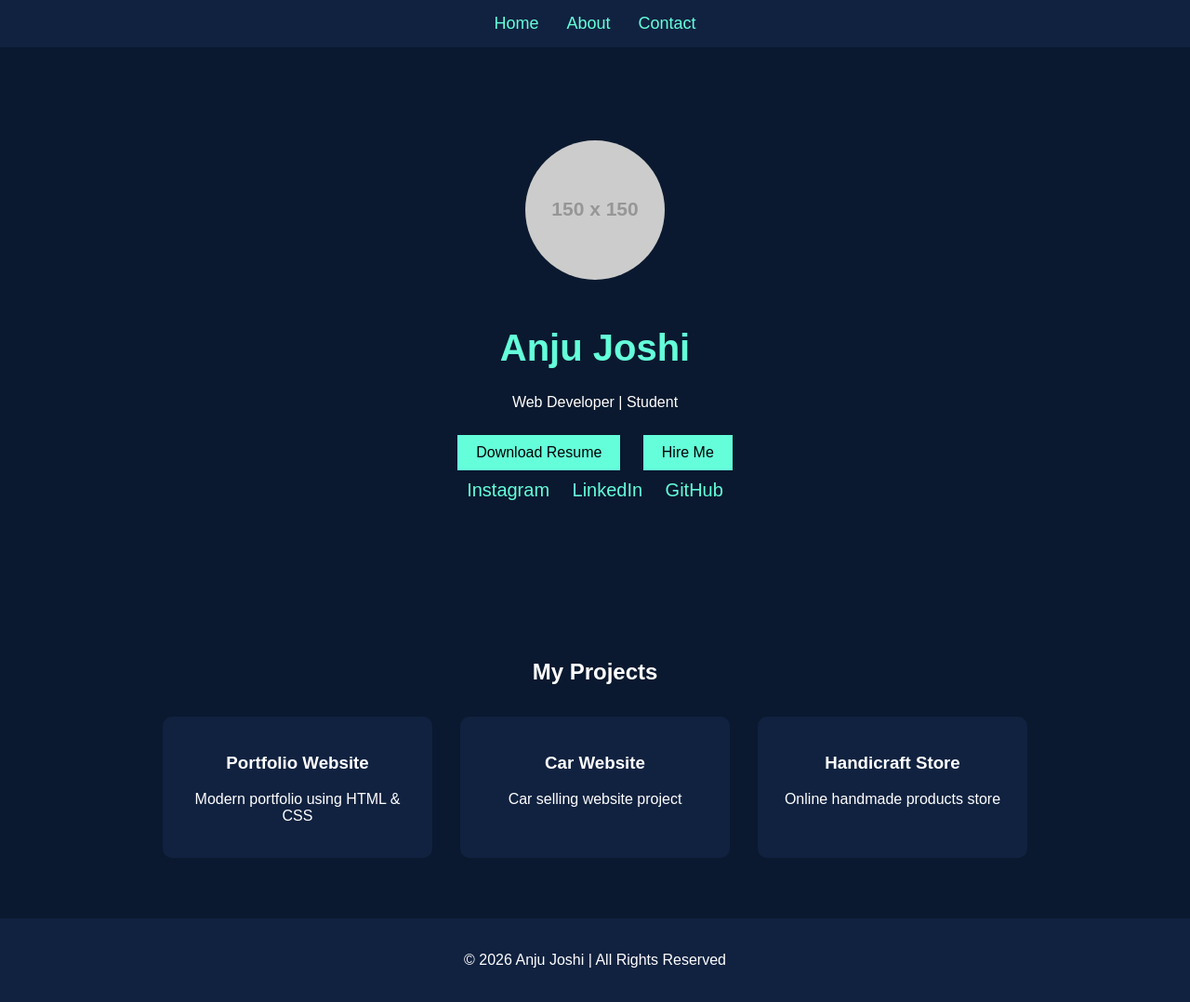
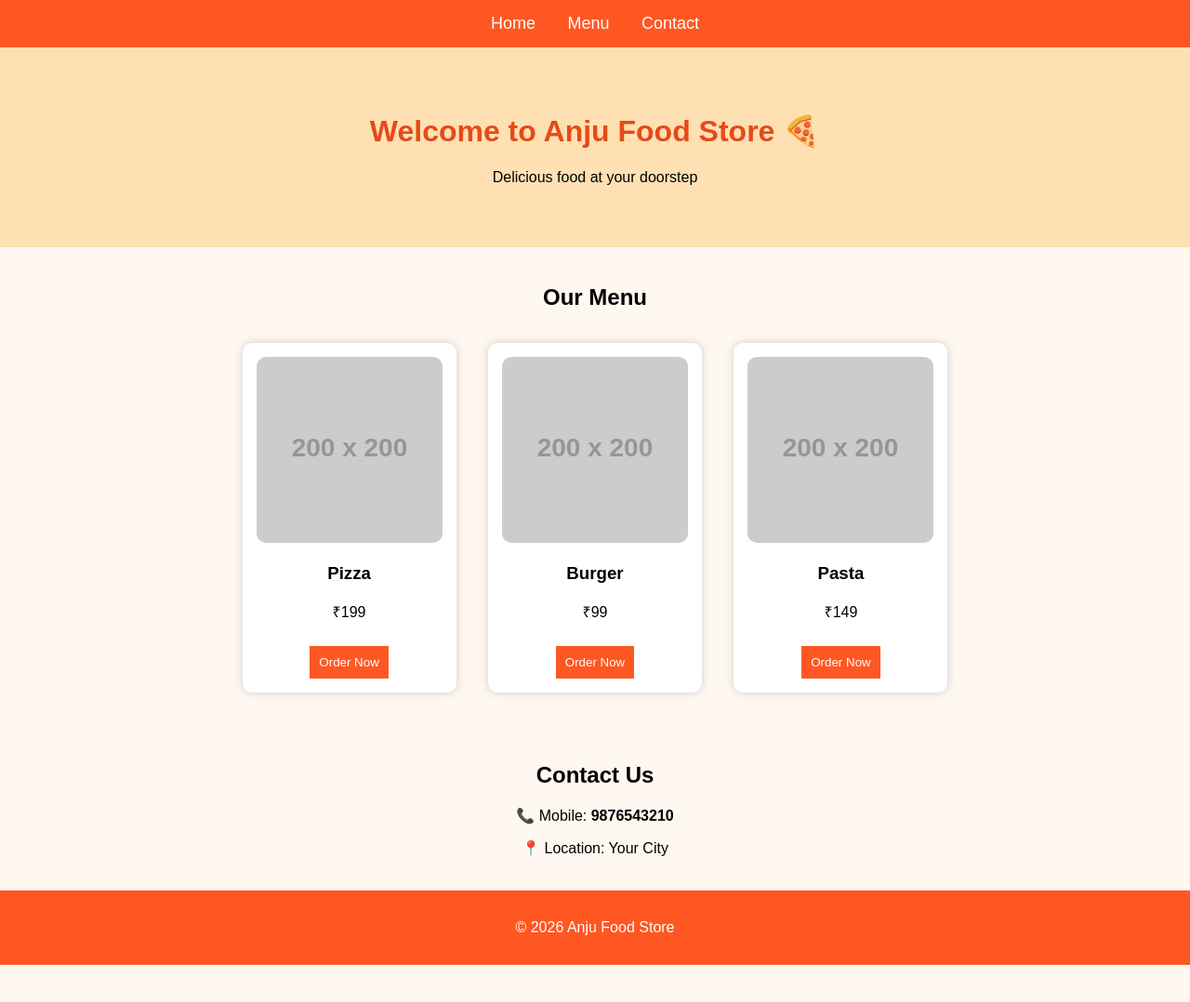
Before and after one commit to anjuai23/anjuai23.github.io, a plain HTML site: page index.html in a window 1280 px wide. Shown: the whole page at 93% size. After the commit the page ends 1038 px from the top, so only its background shows below. Drawn offline with Linux system fonts and the light colour scheme; placeholder pictures from the web are drawn by us.

Commit message:
Update index.html

```diff
--- a/index.html
+++ b/index.html
@@ -1,104 +1,72 @@
 <!DOCTYPE html>
-<html lang="en">
-<link rel="stylesheet" href="style.css">
-<meta charset="UTF-8">
-<meta name="viewport" content="width=device-width, initial-scale=1.0">
-<title>Anju Joshi Portfolio</title>
+<html>
+<head>
+  <title>Food Store</title>
 
   <style>
     body {
+      font-family: Arial;
       margin: 0;
-  font-family: Arial;
-  background: #0a192f;
-  color: white;
+      background: #fff8f0;
     }
 
-/* NAVBAR */
     nav {
-  display: flex;
-  justify-content: center;
-  background: #112240;
+      background: #ff5722;
       padding: 15px;
+      text-align: center;
     }
 
     nav a {
-  color: #64ffda;
-  margin: 0 15px;
+      color: white;
+      margin: 15px;
       text-decoration: none;
       font-size: 18px;
     }
 
-/* HERO */
     .hero {
       text-align: center;
-  padding: 100px 20px;
-  animation: fadeIn 2s;
-}
-
-.hero img {
-  width: 150px;
-  border-radius: 50%;
-  margin-bottom: 20px;
+      padding: 50px;
+      background: #ffe0b2;
     }
 
     .hero h1 {
-  color: #64ffda;
-  font-size: 40px;
+      color: #e64a19;
     }
 
-.btn {
-  background: #64ffda;
-  padding: 10px 20px;
-  color: black;
-  text-decoration: none;
-  margin: 10px;
-  display: inline-block;
-}
-
-/* PROJECTS */
-.section {
-  padding: 50px 20px;
+    .food-section {
+      padding: 20px;
       text-align: center;
     }
 
-.projects {
-  display: flex;
-  flex-wrap: wrap;
-  justify-content: center;
+    .card {
+      display: inline-block;
+      background: white;
+      margin: 15px;
+      padding: 15px;
+      width: 200px;
+      border-radius: 10px;
+      box-shadow: 0 0 10px #ccc;
     }
 
-.card {
-  background: #112240;
-  margin: 15px;
-  padding: 20px;
-  width: 250px;
+    .card img {
+      width: 100%;
       border-radius: 10px;
-  transition: transform 0.3s;
     }
 
-.card:hover {
-  transform: scale(1.05);
+    button {
+      background: #ff5722;
+      color: white;
+      border: none;
+      padding: 10px;
+      margin-top: 10px;
+      cursor: pointer;
     }
 
-/* SOCIAL */
-.social a {
-  margin: 10px;
-  color: #64ffda;
-  font-size: 20px;
-  text-decoration: none;
-}
-
-/* FOOTER */
     footer {
+      background: #ff5722;
+      color: white;
       text-align: center;
-  padding: 20px;
-  background: #112240;
-}
-
-/* ANIMATION */
-@keyframes fadeIn {
-  from {opacity: 0;}
-  to {opacity: 1;}
+      padding: 15px;
     }
   </style>
 </head>
@@ -106,56 +74,50 @@ footer {
 <body>
 
 <nav>
-  <a href="index.html">Home</a>
-  <a href="about.html">About</a>
-  <a href="contact.html">Contact</a>
+  <a href="#">Home</a>
+  <a href="#menu">Menu</a>
+  <a href="#contact">Contact</a>
 </nav>
 
 <div class="hero">
+  <h1>Welcome to Anju Food Store 🍕</h1>
+  <p>Delicious food at your doorstep</p>
+</div>
 
-  <!-- Profile Image -->
-  <img src="https://via.placeholder.com/150" alt="profile">
+<div class="food-section" id="menu">
+  <h2>Our Menu</h2>
 
-  <h1>Anju Joshi</h1>
-  <p>Web Developer | Student</p>
+  <div class="card">
+    <img src="https://via.placeholder.com/200">
+    <h3>Pizza</h3>
+    <p>₹199</p>
+    <button>Order Now</button>
+  </div>
 
-  <a href="#" class="btn">Download Resume</a>
-  <a href="contact.html" class="btn">Hire Me</a>
+  <div class="card">
+    <img src="https://via.placeholder.com/200">
+    <h3>Burger</h3>
+    <p>₹99</p>
+    <button>Order Now</button>
+  </div>
 
-  <!-- Social Links -->
-  <div class="social">
-    <a href="#">Instagram</a>
-    <a href="#">LinkedIn</a>
-    <a href="#">GitHub</a>
+  <div class="card">
+    <img src="https://via.placeholder.com/200">
+    <h3>Pasta</h3>
+    <p>₹149</p>
+    <button>Order Now</button>
   </div>
 
 </div>
 
-<div class="section">
-  <h2>My Projects</h2>
-
-  <div class="projects">
-
-    <div class="card">
-      <h3>Portfolio Website</h3>
-      <p>Modern portfolio using HTML & CSS</p>
-    </div>
-
-    <div class="card">
-      <h3>Car Website</h3>
-      <p>Car selling website project</p>
-    </div>
-
-    <div class="card">
-      <h3>Handicraft Store</h3>
-      <p>Online handmade products store</p>
-    </div>
-
-  </div>
+<div class="food-section" id="contact">
+  <h2>Contact Us</h2>
+  <p>📞 Mobile: <b>9876543210</b></p>
+  <p>📍 Location: Your City</p>
 </div>
 
 <footer>
-  <p>© 2026 Anju Joshi | All Rights Reserved</p>
+  <p>© 2026 Anju Food Store</p>
 </footer>
 
 </body>
```
Lines whose indentation alone changed are shown as unchanged.
